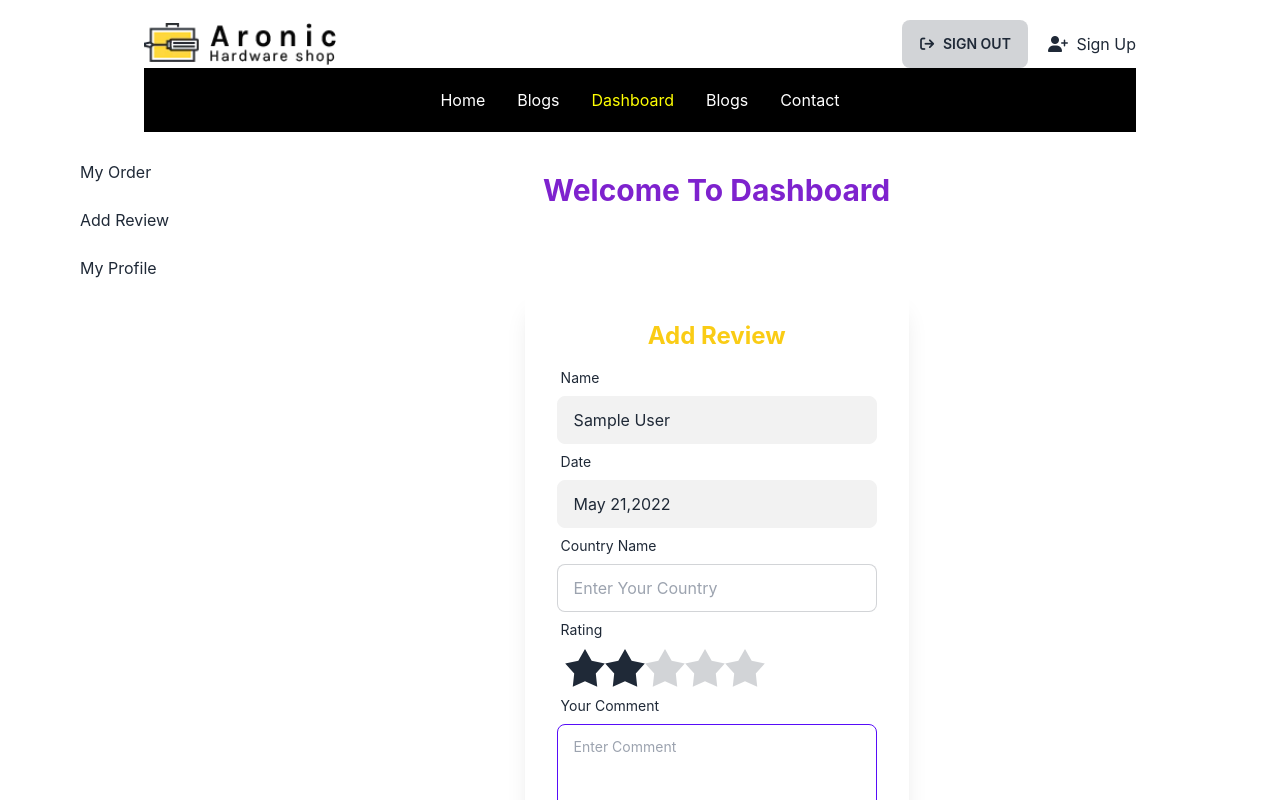
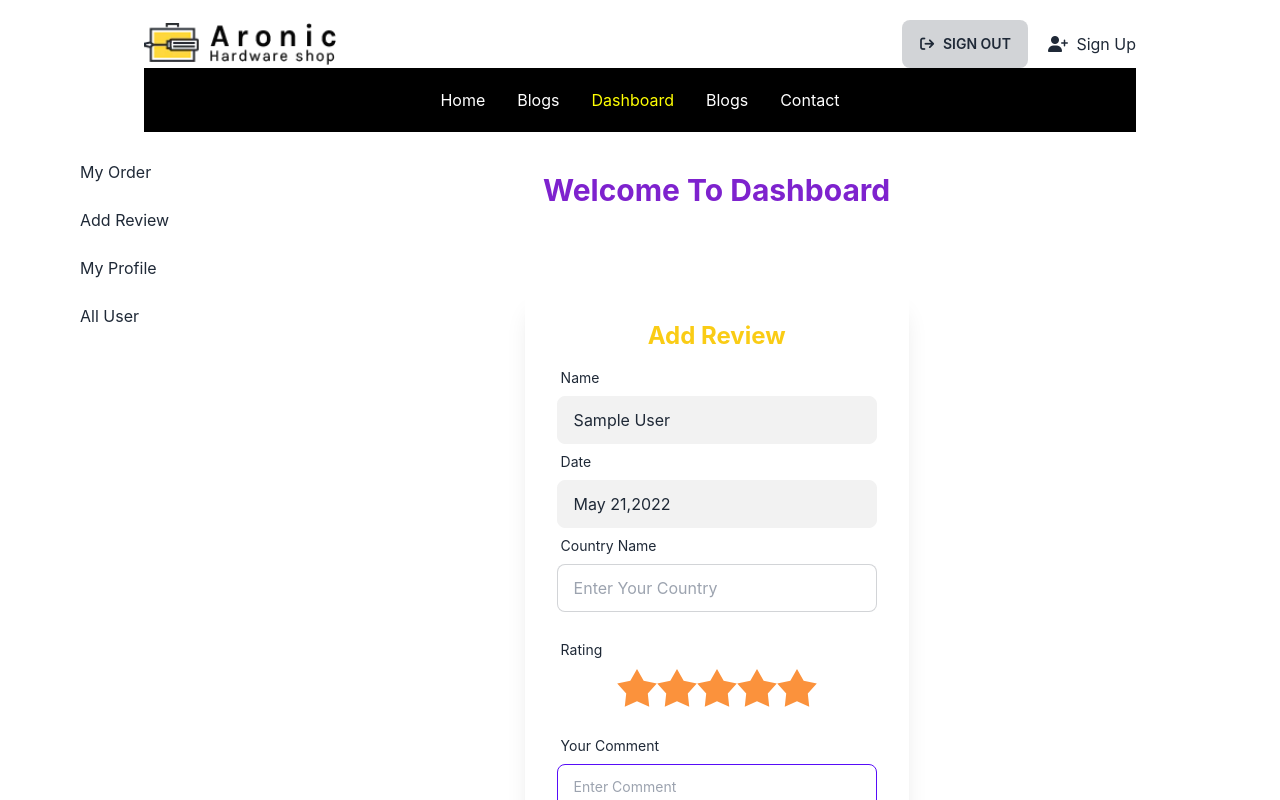
Before and after one commit to minhazul69/aronic-hardware-client-side, a React (Create React App) app: page /dashboard/review in a window 1280 px wide. Shown: the top 800 px of the page. Built offline with nearby package versions, Linux system fonts and the light colour scheme; no server answers; sample sign-in values are in the browser's storage; what tw-elements would draw is missing.

Commit message:
user and review add successfull

```diff
--- a/src/App.js
+++ b/src/App.js
@@ -14,6 +14,7 @@ import Dashboard from "./Pages/Dashboard/Dashboard";
 import MyOrder from "./Pages/Dashboard/MyOrder/MyOrder";
 import Review from "./Pages/Dashboard/Review/Review";
 import MyProfile from "./Pages/Dashboard/MyProfile/MyProfile";
+import AllUser from "./Pages/Dashboard/AllUser/AllUser";
 
 function App() {
   return (
@@ -40,6 +41,7 @@ function App() {
           <Route index element={<MyOrder />} />
           <Route path="review" element={<Review />} />
           <Route path="myProfile" element={<MyProfile />} />
+          <Route path="allUer" element={<AllUser />} />
         </Route>
         <Route path="/blogs" element={<Blogs />} />
         <Route path="/login" element={<Login />} />
--- /dev/null
+++ b/src/Pages/Dashboard/AllUser/AllUser.js
@@ -0,0 +1,45 @@
+import React from "react";
+import Spinner from "../../Shared/Spinner/Spinner";
+import { useQuery } from "react-query";
+import User from "./User";
+
+const AllUser = () => {
+  const {
+    data: users,
+    isLoading,
+    refetch,
+  } = useQuery("users", () =>
+    fetch("http://localhost:5000/user", {
+      headers: {
+        authorization: `Bearer ${localStorage.getItem("accessToken")}`,
+      },
+    }).then((res) => res.json())
+  );
+  if (isLoading) {
+    return <Spinner />;
+  }
+  console.log(users.length);
+  return (
+    <div>
+      <div class="overflow-x-auto">
+        <table class="table w-full">
+          <thead>
+            <tr>
+              <th></th>
+              <th>Email</th>
+              <th>Make Admin</th>
+              <th>Delete</th>
+            </tr>
+          </thead>
+          <tbody>
+            {users.map((user, index) => (
+              <User key={user._id} user={user} index={index} />
+            ))}
+          </tbody>
+        </table>
+      </div>
+    </div>
+  );
+};
+
+export default AllUser;
--- /dev/null
+++ b/src/Pages/Dashboard/AllUser/User.js
@@ -0,0 +1,34 @@
+import React from "react";
+
+const User = ({ user, index }) => {
+  const { email } = user;
+  return (
+    <tr>
+      <th>{index + 1}</th>
+      <td>{email}</td>
+      <td>
+        <button class="btn btn-sm">Make Admin</button>
+      </td>
+      <td>
+        <button class="btn btn-circle btn-outline btn-error">
+          <svg
+            xmlns="http://www.w3.org/2000/svg"
+            class="h-6 w-6"
+            fill="none"
+            viewBox="0 0 24 24"
+            stroke="currentColor"
+          >
+            <path
+              stroke-linecap="round"
+              stroke-linejoin="round"
+              stroke-width="2"
+              d="M6 18L18 6M6 6l12 12"
+            />
+          </svg>
+        </button>
+      </td>
+    </tr>
+  );
+};
+
+export default User;
--- a/src/Pages/Dashboard/Dashboard.js
+++ b/src/Pages/Dashboard/Dashboard.js
@@ -31,6 +31,9 @@ const Dashboard = () => {
             <li>
               <Link to="/dashboard/myProfile">My Profile</Link>
             </li>
+            <li>
+              <Link to="/dashboard/allUer">All User</Link>
+            </li>
           </ul>
         </div>
       </div>
--- a/src/Pages/Dashboard/Review/Review.js
+++ b/src/Pages/Dashboard/Review/Review.js
@@ -1,17 +1,85 @@
-import React from "react";
+import { useState, useRef } from "react";
 import { useAuthState } from "react-firebase-hooks/auth";
 import auth from "../../../firebase.init";
+import toast from "react-hot-toast";
 
 const Review = () => {
+  const [isRadio, setIsRadio] = useState(5);
+  const [selectStar, setSelectStar] = useState(0);
   const [user] = useAuthState(auth);
-  const handleReviewSubmit = (e) => {
-    e.preventDefault();
-  };
+  const [file, setFile] = useState();
+  const countryRef = useRef("");
+  const descriptionRef = useRef("");
   let dateObj = new Date();
   let shortMonth = dateObj.toLocaleString("en-us", { month: "short" });
   let myDate =
     shortMonth + " " + dateObj.getUTCDate() + "," + dateObj.getUTCFullYear();
+  const handleReviewSubmit = (e) => {
+    e.preventDefault();
+    const countryName = countryRef.current.value;
+    const description = descriptionRef.current.value;
+    // if (!file || file === undefined) {
+    //   return toast.error("Please Select Image And Try Again");
+    // }
+    const image = file;
+    console.log("image", image);
+    const name = user?.displayName;
+    const formData = new FormData();
+    formData.append("image", image);
+    const imageStorageKey = "fda6ab6214274b735172bdbc386ccc58";
+    const url = `https://api.imgbb.com/1/upload?key=${imageStorageKey}`;
+    fetch(url, {
+      method: "POST",
+      body: formData,
+    })
+      .then((res) => res.json())
+      .then((result) => {
+        if (result.success) {
+          console.log(result.success);
+          const image = result.data.url;
+          console.log(image);
+          const review = {
+            image,
+            name,
+            myDate,
+            countryName,
+            selectStar,
+            description,
+          };
+          fetch("http://localhost:5000/review", {
+            method: "POST",
+            headers: {
+              "content-type": "application/json",
+              authorization: `Bearer ${localStorage.getItem("accessToken")}`,
+            },
+            body: JSON.stringify(review),
+          })
+            .then((res) => res.json())
+            .then((inserted) => {
+              console.log(inserted);
+              if (inserted.insertedId) {
+                toast.success("Add Review SuccessFull");
+                e.target.reset();
+              } else {
+                toast.error("Review Add Fail Please Try Again");
+              }
+              console.log(inserted);
+            });
+        }
+        console.log("Success:", result);
+      });
 
+    // console.log(review);
+  };
+  const handleChange = (e) => {
+    const star = e.currentTarget.value;
+    setIsRadio(+star);
+    setSelectStar(star);
+  };
+  const handleUrlChange = (e) => {
+    const [f] = e.target.files;
+    setFile(f);
+  };
   return (
     <div>
       <div class="card w-96 bg-base-100 shadow-xl mx-auto my-10">
@@ -45,28 +113,63 @@ const Review = () => {
                 <span class="label-text">Country Name</span>
               </label>
               <input
+                ref={countryRef}
                 id="country"
                 type="text"
                 placeholder="Enter Your Country"
                 class="input input-bordered w-full max-w-xs"
               />
             </div>
-            <div class="form-control w-full max-w-xs">
+            <div class="form-control w-full max-w-xs mx-auto my-5">
               <label htmlFor="country" class="label">
                 <span class="label-text">Rating</span>
               </label>
-              <div class="rating rating-lg">
-                <input type="radio" name="rating-9" class="rating-hidden" />
-                <input type="radio" name="rating-9" class="mask mask-star-2" />
+              <div class="rating rating-lg mx-auto">
                 <input
                   type="radio"
-                  name="rating-9"
-                  class="mask mask-star-2"
-                  checked
+                  name="rating-8"
+                  id="radio1"
+                  value="1"
+                  onChange={handleChange}
+                  checked={isRadio === 1}
+                  class="mask mask-star-2 bg-orange-400"
                 />
-                <input type="radio" name="rating-9" class="mask mask-star-2" />
-                <input type="radio" name="rating-9" class="mask mask-star-2" />
-                <input type="radio" name="rating-9" class="mask mask-star-2" />
+                <input
+                  type="radio"
+                  name="rating-8"
+                  id="radio2"
+                  value="2"
+                  onChange={handleChange}
+                  checked={isRadio === 2}
+                  class="mask mask-star-2 bg-orange-400"
+                />
+                <input
+                  type="radio"
+                  name="rating-8"
+                  id="radio3"
+                  value="3"
+                  onChange={handleChange}
+                  checked={isRadio === 3}
+                  class="mask mask-star-2 bg-orange-400"
+                />
+                <input
+                  type="radio"
+                  name="rating-8"
+                  id="radio4"
+                  value="4"
+                  onChange={handleChange}
+                  checked={isRadio === 4}
+                  class="mask mask-star-2 bg-orange-400"
+                />
+                <input
+                  type="radio"
+                  name="rating-8"
+                  id="radio5"
+                  value="5"
+                  onChange={handleChange}
+                  checked={isRadio === 5}
+                  class="mask mask-star-2 bg-orange-400"
+                />
               </div>
             </div>
             <div class="form-control w-full max-w-xs">
@@ -74,6 +177,7 @@ const Review = () => {
                 <span class="label-text">Your Comment</span>
               </label>
               <textarea
+                ref={descriptionRef}
                 id="description"
                 class="textarea textarea-primary h-40"
                 placeholder="Enter Comment"
@@ -107,9 +211,19 @@ const Review = () => {
                     SVG, PNG, JPG or GIF (MAX. 800x400px)
                   </p>
                 </div>
-                <input id="dropzone-file" type="file" class="hidden" />
+                <input
+                  onChange={handleUrlChange}
+                  multiple={false}
+                  id="dropzone-file"
+                  type="file"
+                  class="hidden"
+                />
               </label>
             </div>
+            <div class="divider">OR</div>
+            <button type="submit" class="btn btn-warning ">
+              Add Review
+            </button>
           </form>
         </div>
       </div>
```
